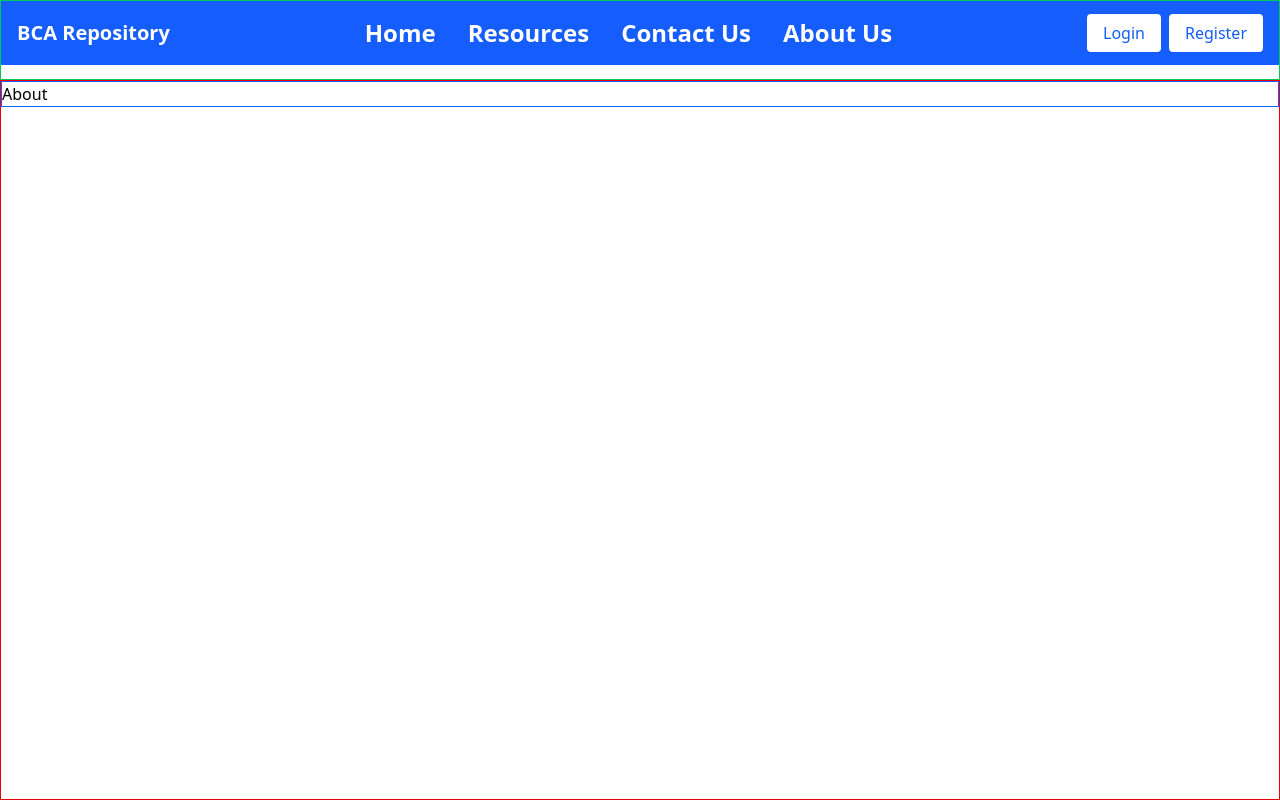
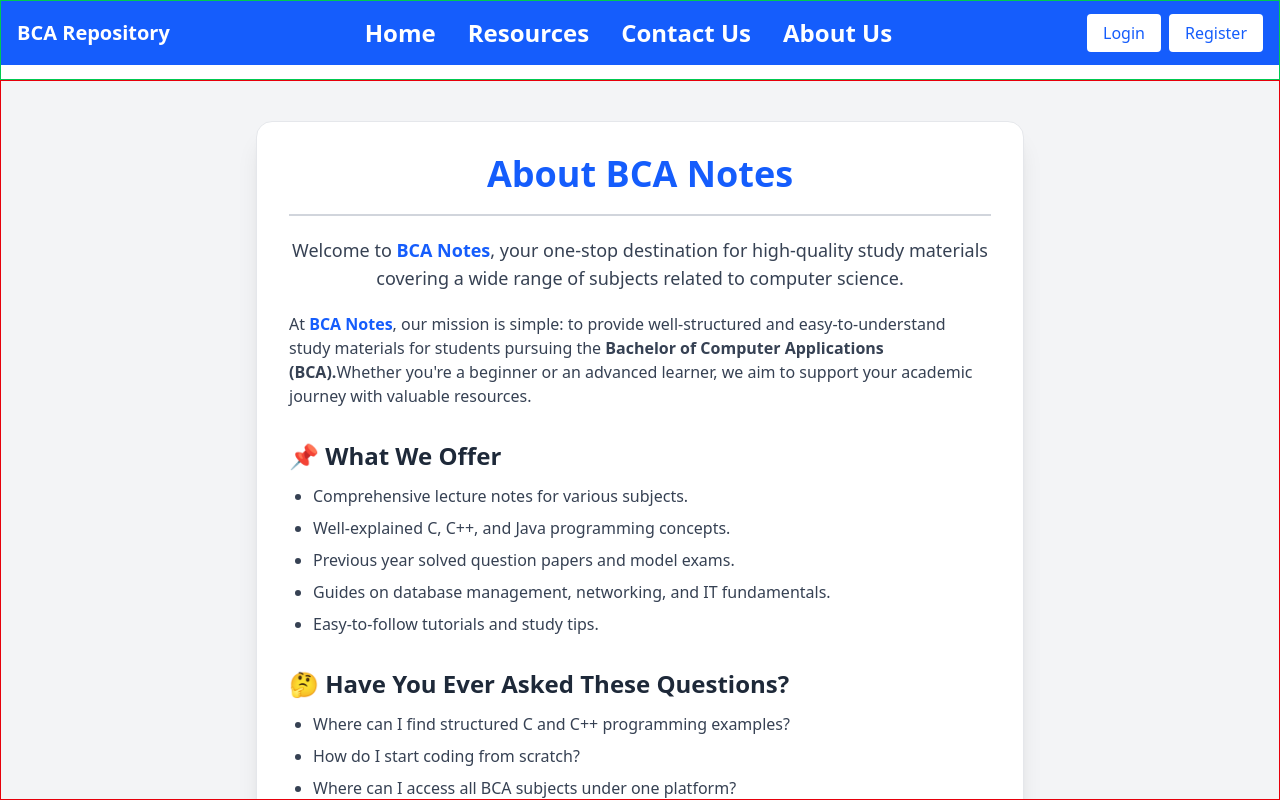
Before and after one commit to aarya33382/BCA_Repo, a React (Vite) app in the folder bca_repo.client/: page /about in a window 1280 px wide. Built offline with nearby package versions, Linux system fonts and the light colour scheme.

Commit message:
About added

```diff
--- a/bca_repo.client/src/Components/About.jsx
+++ b/bca_repo.client/src/Components/About.jsx
@@ -1,7 +1,59 @@
-import React from 'react'
+import React from 'react';
 
 export default function About() {
   return (
-    <div className='border border-blue-600'>About</div>
-  )
+    <div className="min-h-screen bg-gray-100 flex flex-col items-center py-10">
+      <div className="w-full max-w-3xl bg-white shadow-xl rounded-2xl p-8 border border-gray-200">
+        <h1 className="text-4xl font-extrabold text-blue-600 text-center">About BCA Notes</h1>
+        <hr className="border-t-2 border-gray-300 my-5" />
+
+        <p className="text-gray-700 text-lg text-center">
+          Welcome to <span className="font-semibold text-blue-600">BCA Notes</span>, your one-stop destination for high-quality study materials covering a wide range of subjects related to computer science.
+        </p>
+
+        <p className="text-gray-700 mt-5">
+          At <span className="font-semibold text-blue-600">BCA Notes</span>, our mission is simple: to provide well-structured and easy-to-understand study materials for students pursuing the
+          <span className="font-semibold"> Bachelor of Computer Applications (BCA).</span>
+          Whether you're a beginner or an advanced learner, we aim to support your academic journey with valuable resources.
+        </p>
+
+        <h2 className="text-2xl font-bold text-gray-800 mt-8">📌 What We Offer</h2>
+        <ul className="list-disc pl-6 text-gray-700 mt-3 space-y-2">
+          <li>Comprehensive lecture notes for various subjects.</li>
+          <li>Well-explained C, C++, and Java programming concepts.</li>
+          <li>Previous year solved question papers and model exams.</li>
+          <li>Guides on database management, networking, and IT fundamentals.</li>
+          <li>Easy-to-follow tutorials and study tips.</li>
+        </ul>
+
+        <h2 className="text-2xl font-bold text-gray-800 mt-8">🤔 Have You Ever Asked These Questions?</h2>
+        <ul className="list-disc pl-6 text-gray-700 mt-3 space-y-2">
+          <li>Where can I find structured C and C++ programming examples?</li>
+          <li>How do I start coding from scratch?</li>
+          <li>Where can I access all BCA subjects under one platform?</li>
+        </ul>
+        <p className="text-gray-700 mt-4">
+          If yes, then you're in the right place! Our platform is designed to help students learn efficiently and excel in their studies.
+        </p>
+
+        <h2 className="text-2xl font-bold text-gray-800 mt-8">🚀 Why Choose BCA Notes?</h2>
+        <ul className="list-disc pl-6 text-gray-700 mt-3 space-y-2">
+          <li>Completely free and accessible anytime, anywhere.</li>
+          <li>High-quality PDF notes and downloadable resources.</li>
+          <li>Up-to-date materials covering the latest BCA syllabus.</li>
+          <li>Community-driven content—learn from others, and contribute!</li>
+        </ul>
+
+        <h2 className="text-2xl font-bold text-gray-800 mt-8">📞 Contact Us</h2>
+        <p className="text-gray-700 mt-3">
+          Have suggestions or need specific study materials? Feel free to
+          <a href="/contact" className="text-blue-600 font-bold hover:underline"> Contact Us</a>.
+        </p>
+
+        <p className="text-gray-700 mt-6 text-center font-semibold">
+          Happy Learning! 🎓🚀
+        </p>
+      </div>
+    </div>
+  );
 }
--- a/bca_repo.client/src/Components/Contact.jsx
+++ b/bca_repo.client/src/Components/Contact.jsx
@@ -26,7 +26,7 @@ export default function Contact() {
   // Handle form submission
   const handleSubmit = async (e) => {
     e.preventDefault();
-    // console.log("Sending data:", formData);
+    // console.log("Sending data:", formData);s
     setIsSubmitting(true);
     setSuccessMessage("");
     setErrorMessage("");
--- a/bca_repo.client/src/FileList.jsx
+++ b/bca_repo.client/src/FileList.jsx
@@ -1,4 +1,3 @@
-
 
 import React, { useEffect, useState } from "react";
 import axios from "axios";
```
Also changed, not shown: 1 other file (tests, documents, lock files or other folders).
